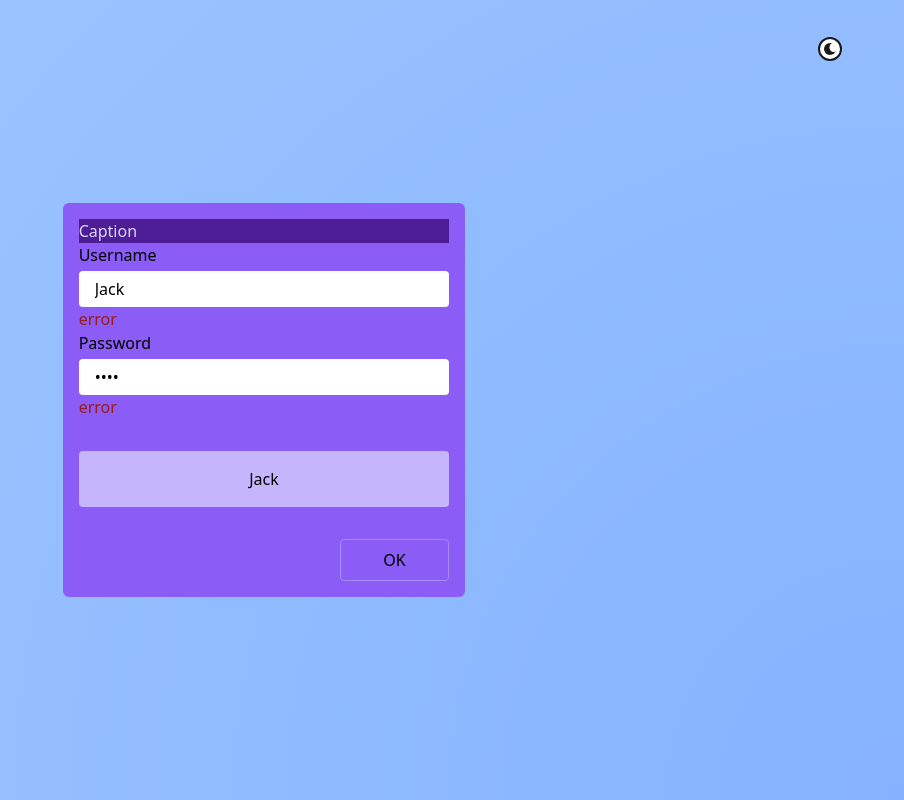
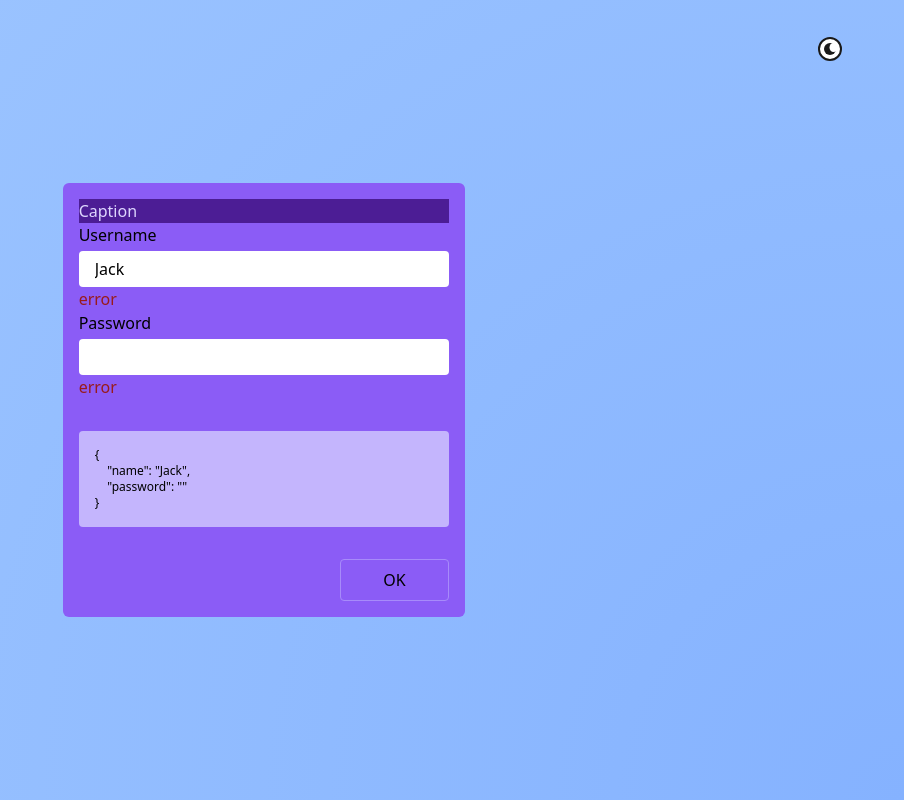
Before and after one commit to maxzz/forms-wreducer, a React (Vite) app: page / in a window 1280 px wide. Shown: the whole page, without its empty margins (376-1280 px from the left). Built offline with nearby package versions, Linux system fonts and the light colour scheme.

Commit message:
WIP. form. update state display

```diff
--- a/src/components/FormWithReducer/index.tsx
+++ b/src/components/FormWithReducer/index.tsx
@@ -61,12 +61,12 @@ export function FormWithReducer() {
                 <Input
                     label="Password"
                     type="password"
-                    value={state.name}
+                    value={state.password}
                     onChange={(e) => reduceState({ type: 'setPassword', payload: { password: e.target.value } })}
                 />
 
-                <div className="my-8 p-4 text-center bg-violet-300 rounded">
-                    {state.name}
+                <div className="my-8 p-4 text-xs bg-violet-300 rounded whitespace-pre">
+                    {JSON.stringify(state, null, 4)}
                 </div>
 
                 <Button />
```
